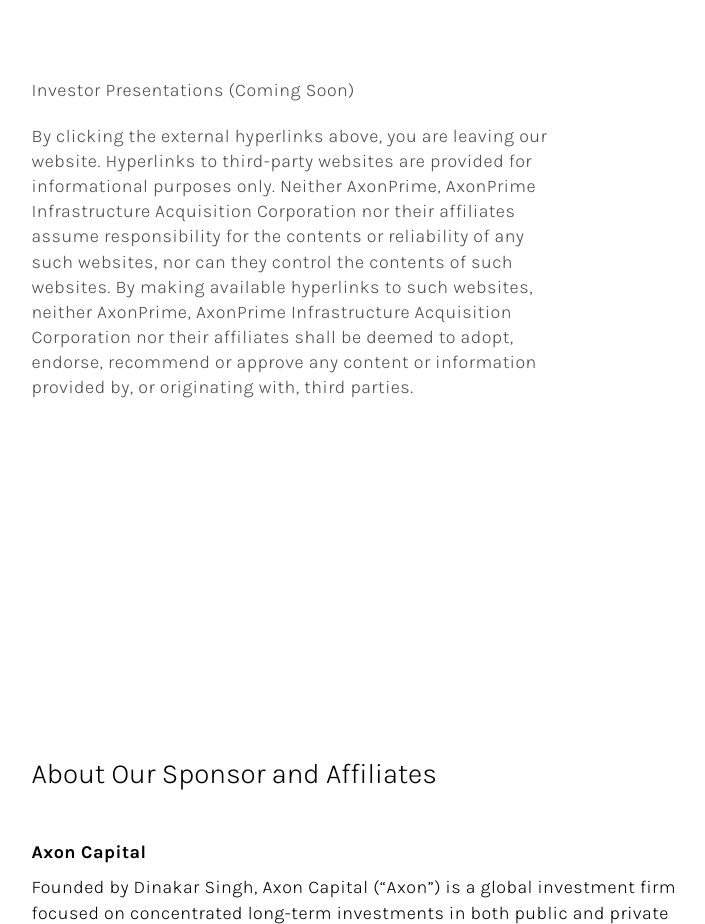
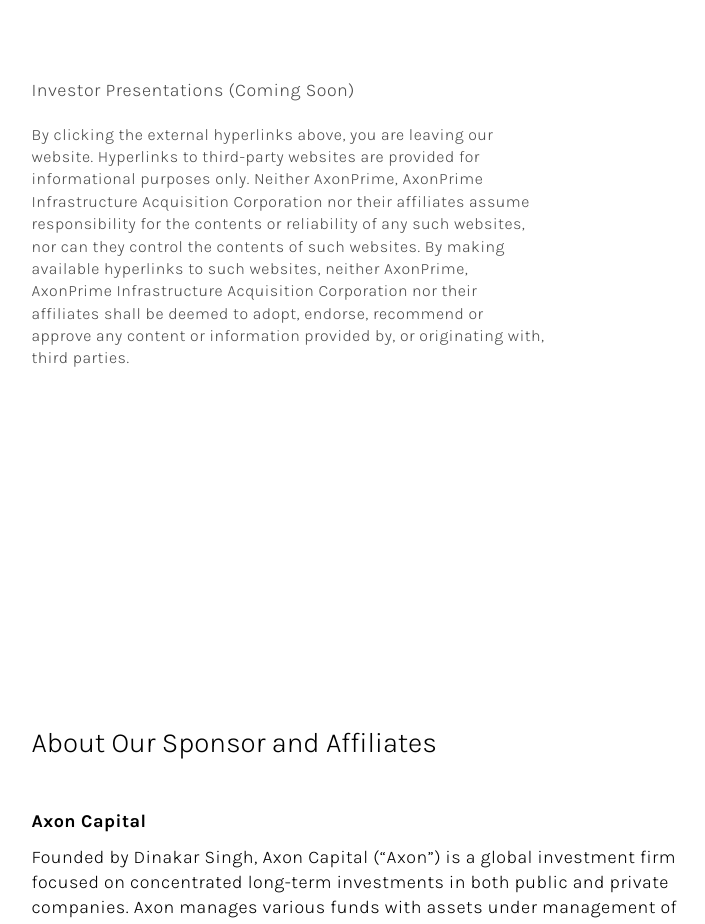
Before and after one commit to AxonPrime/AxonPrimeSPAC, a plain HTML site: page infrastructure.html in a window 1280 px wide. Shown: the part 3440-4364 px from the top of the page, without its empty margins (70-775 px from the left). Drawn offline with nearby package versions, Linux system fonts and the light colour scheme.

Commit message:
Update infrastructure.html

```diff
--- a/infrastructure.html
+++ b/infrastructure.html
@@ -119,7 +119,7 @@
 		<div class="row" id="filings">
 			<div class="col-6">
 				<p>Investor Presentations (Coming Soon)</p>
-				<p>By clicking the external hyperlinks above, you are leaving our website. Hyperlinks to third-party websites are provided for informational purposes only. Neither AxonPrime, AxonPrime Infrastructure Acquisition Corporation nor their affiliates assume responsibility for the contents or reliability of any such websites, nor can they control the contents of such websites. By making available hyperlinks to such websites, neither AxonPrime, AxonPrime Infrastructure Acquisition Corporation nor their affiliates shall be deemed to adopt, endorse, recommend or approve any content or information provided by, or originating with, third parties.</p>
+				<p style="font-size: 1rem;">By clicking the external hyperlinks above, you are leaving our website. Hyperlinks to third-party websites are provided for informational purposes only. Neither AxonPrime, AxonPrime Infrastructure Acquisition Corporation nor their affiliates assume responsibility for the contents or reliability of any such websites, nor can they control the contents of such websites. By making available hyperlinks to such websites, neither AxonPrime, AxonPrime Infrastructure Acquisition Corporation nor their affiliates shall be deemed to adopt, endorse, recommend or approve any content or information provided by, or originating with, third parties.</p>
 			</div>
 			<div class="col-6"></div>
 		</div>
```
